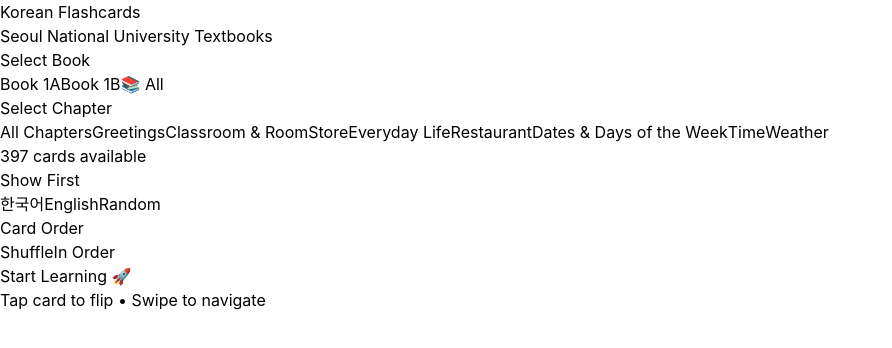
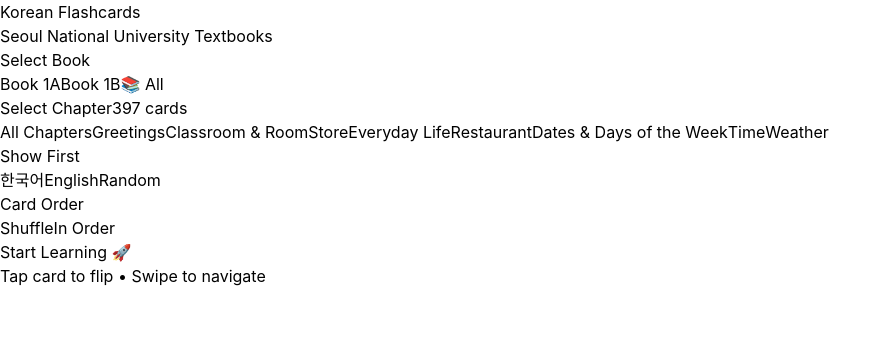
Before and after one commit to idomoz/korean-flashcards, a React (Vite) app: page / in a window 1280 px wide. Shown: the top 348 px of the page, without its empty margins (0-892 px from the left). Built offline with nearby package versions, Linux system fonts and the light colour scheme.

Commit message:
fix bugs

```diff
--- a/src/App.jsx
+++ b/src/App.jsx
@@ -1,4 +1,4 @@
-import { useState, useEffect, useCallback } from 'react'
+import { useState, useEffect, useCallback, useRef } from 'react'
 import { useSwipeable } from 'react-swipeable'
 import { vocabulary, chapters } from './data/vocabulary'
 
@@ -14,6 +14,15 @@
 }
 
 function SettingsScreen({ book, setBook, chapter, setChapter, lang, setLang, shuffleMode, setShuffleMode, onStart, count, availableChapters }) {
+  const chapterListRef = useRef(null)
+  const selectedChapterRef = useRef(null)
+
+  useEffect(() => {
+    if (selectedChapterRef.current && chapterListRef.current) {
+      selectedChapterRef.current.scrollIntoView({ block: 'center', behavior: 'instant' })
+    }
+  }, [book])
+
   return (
     <div className="h-full bg-gray-900 flex flex-col items-center justify-center p-4 pt-[env(safe-area-inset-top)] pb-[env(safe-area-inset-bottom)] overflow-auto">
       <div className="bg-gray-800 rounded-3xl shadow-2xl p-6 w-full max-w-md my-auto">
@@ -24,15 +33,15 @@
 
         <div className="space-y-4">
           <div>
-            <label className="block text-sm font-semibold text-gray-300 mb-3">Select Book</label>
-            <div className="grid grid-cols-3 gap-3">
+            <label className="block text-sm font-semibold text-gray-300 mb-2">Select Book</label>
+            <div className="grid grid-cols-3 gap-2">
               {['1A', '1B', 'All'].map((b) => (
                 <button
                   key={b}
                   onClick={() => { setBook(b); setChapter('all'); }}
-                  className={`py-3 px-3 rounded-xl font-bold text-base transition-all duration-200 ${
+                  className={`py-2 px-2 rounded-lg font-bold text-sm transition-all duration-200 ${
                     book === b
-                      ? 'bg-indigo-600 text-white shadow-lg scale-105'
+                      ? 'bg-indigo-600 text-white shadow-lg'
                       : 'bg-gray-700 text-gray-300 hover:bg-gray-600'
                   }`}
                 >
@@ -44,9 +53,13 @@
 
           {book !== 'All' && availableChapters.length > 0 && (
             <div>
-              <label className="block text-sm font-semibold text-gray-300 mb-3">Select Chapter</label>
-              <div className="grid grid-cols-2 gap-2 max-h-28 overflow-y-auto">
+              <div className="flex items-center justify-between mb-2">
+                <label className="text-sm font-semibold text-gray-300">Select Chapter</label>
+                <span className="text-sm text-gray-500">{count} cards</span>
+              </div>
+              <div ref={chapterListRef} className="grid grid-cols-2 gap-2 max-h-28 overflow-y-auto">
                 <button
+                  ref={chapter === 'all' ? selectedChapterRef : null}
                   onClick={() => setChapter('all')}
                   className={`py-2 px-3 rounded-lg text-sm transition-all duration-200 ${
                     chapter === 'all'
@@ -59,6 +72,7 @@
                 {availableChapters.map((ch) => (
                   <button
                     key={ch.id}
+                    ref={chapter === ch.id ? selectedChapterRef : null}
                     onClick={() => setChapter(ch.id)}
                     className={`py-2 px-3 rounded-lg text-sm transition-all duration-200 text-left truncate ${
                       chapter === ch.id
@@ -73,7 +87,9 @@
             </div>
           )}
 
-          <p className="text-center text-sm text-gray-500">{count} cards available</p>
+          {(book === 'All' || availableChapters.length === 0) && (
+            <p className="text-center text-sm text-gray-500">{count} cards available</p>
+          )}
 
           <div>
             <label className="block text-sm font-semibold text-gray-300 mb-2">Show First</label>
@@ -244,7 +260,7 @@
   const availableChapters = book !== 'All' ? (chapters[book] || []) : []
 
   // Filter vocabulary by chapter, remove duplicates, and optionally exclude known words
-  const getFilteredVocabulary = useCallback(() => {
+  const getFilteredVocabulary = useCallback((overrideKnownWords = null) => {
     let data = vocabulary[book] || []
 
     // Filter by chapter first if specific chapter selected
@@ -261,8 +277,9 @@
     })
 
     // Filter out known words unless includeKnown is true
+    const knownList = overrideKnownWords !== null ? overrideKnownWords : knownWords
     if (!includeKnown) {
-      data = data.filter(item => !knownWords.includes(item.korean))
+      data = data.filter(item => !knownList.includes(item.korean))
     }
 
     return data
@@ -386,7 +403,12 @@
     setKnownWords([])
     setHasSeenKnownTutorial(false)
     localStorage.removeItem('flashcard-seen-known-tutorial')
-  }, [])
+    // Refresh cards list to include previously known words (pass empty array since state hasn't updated yet)
+    const data = getFilteredVocabulary([])
+    setCards(shuffleMode ? shuffleArray(data) : data)
+    setIdx(0)
+    setFlipped(false)
+  }, [getFilteredVocabulary, shuffleMode])
 
   const dismissKnownTutorial = useCallback(() => {
     setShowKnownTutorial(false)
@@ -657,7 +679,13 @@
                     </div>
                     <button
                       onClick={() => {
-                        setKnownWords(prev => prev.filter(w => w !== word))
+                        const newKnownWords = knownWords.filter(w => w !== word)
+                        setKnownWords(newKnownWords)
+                        // Refresh cards list
+                        const data = getFilteredVocabulary(newKnownWords)
+                        setCards(shuffleMode ? shuffleArray(data) : data)
+                        setIdx(0)
+                        setFlipped(false)
                       }}
                       className="text-red-400 p-1 flex-shrink-0"
                     >
```
